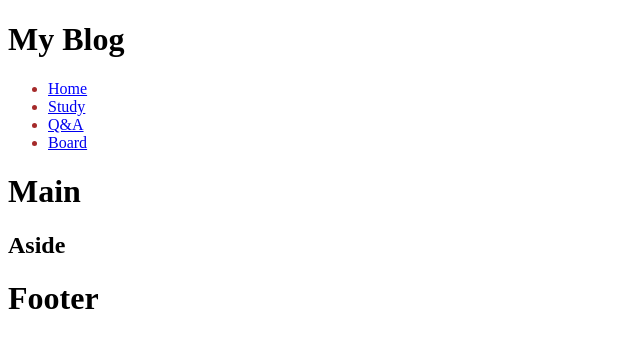
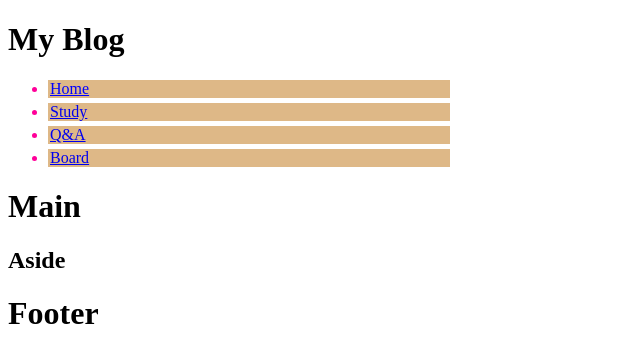
Before and after one commit to bong44/CI-CD-pipeline-configuration-walkthrough-using-Github-Action, a plain HTML site: page 1.html in a window 1280 px wide. Shown: the whole page, without its empty margins (0-640 px from the left). Drawn offline with Linux system fonts and the light colour scheme.

```diff
--- a/1.html
+++ b/1.html
@@ -3,7 +3,13 @@
     <head>
         <style type="text/css">
             li{
-                color: brown;
+                color: #ff0099;
+                background-color: burlywood;
+                width: 400px;
+                margin-bottom: 5px;
+                padding-left: 2px;
+                border-left-width: 2px;
+                border-color: crimson;
             }
         </style>
     </head>
```
